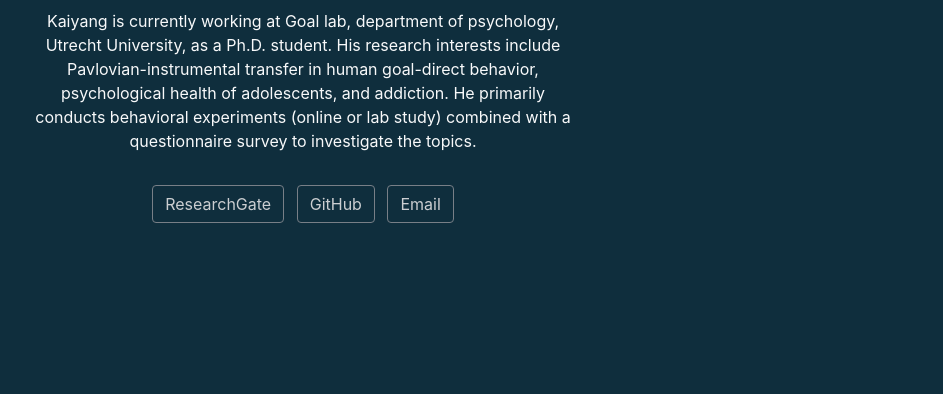
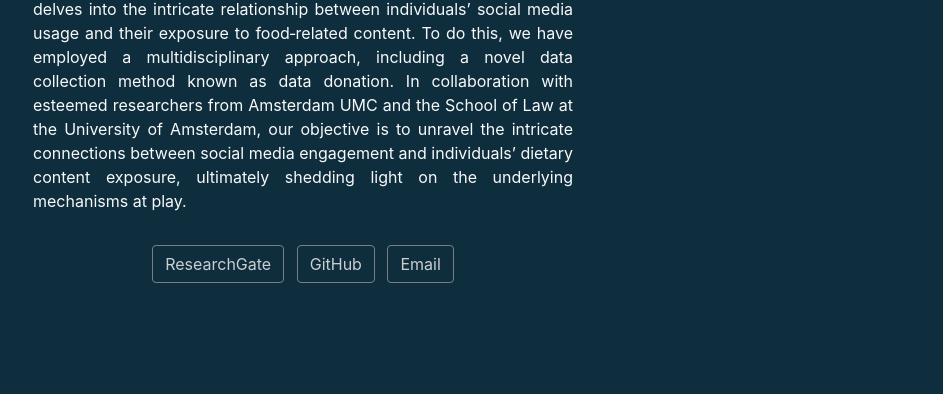
Before and after one commit to KiayangQ/KiayangQ.github.io, a plain HTML site: page index.html in a window 1280 px wide. Shown: the part 406-800 px from the top of the page, without its empty margins (337-1280 px from the left). Drawn offline with nearby package versions, Linux system fonts and the light colour scheme; a script that the page names is missing.

Commit message:
update 2023-11-29
CV, Descriptions

```diff
--- a/index.html
+++ b/index.html
@@ -658,8 +658,8 @@
           </div>
           <div class="nav-right">
           <a href="index.html">Home</a>
-          <a href="https://www.uu.nl/staff/KQin">About</a>
-          <a href="CV_1.pdf">中文</a>
+          <a href="https://www.uva.nl/profiel/q/i/k.qin/k.qin.html">About</a>
+          <a href="CV.pdf">CV</a>
           <a href="javascript:void(0);" class="nav-toggle">&#9776;</a>
           </div>
           </nav>
@@ -677,10 +677,22 @@
           </div>
           <div class="row justify-content-center align-items-center">
             <div class="col-6 mt-3 text-center d-none d-sm-block">
-              <p>Kaiyang is currently working at Goal lab, department of psychology, Utrecht University, as a Ph.D. student. His research interests include Pavlovian-instrumental transfer in human goal-direct behavior, psychological health of adolescents, and addiction. He primarily conducts behavioral experiments (online or lab study) combined with a questionnaire survey to investigate the topics.</p>
+              <p style="text-align: justify;">I am currently serving as a postdoctoral researcher in the ASCoR. Collaborating with Dr. Eline Smit and Dr. Saar
+                Mollen, my research delves into the intricate relationship between individuals’ social media usage and their exposure
+                to food‑related content. To do this, we have employed a multidisciplinary approach, including a novel data
+                collection method known as data donation. In collaboration with esteemed researchers from Amsterdam UMC and
+                the School of Law at the University of Amsterdam, our objective is to unravel the intricate connections between
+                social media engagement and individuals’ dietary content exposure, ultimately shedding light on the underlying
+                mechanisms at play.</p>
             </div>
             <div class="col-11 mt-3 text-center d-block d-sm-none">
-              <p>Kaiyang is currently working at Goal lab, department of psychology, Utrecht University, as a Ph.D. student. His research interests include Pavlovian-instrumental transfer in human goal-direct behavior, psychological health of adolescents, and addiction. He primarily conducts behavioral experiments (online or lab study) combined with a questionnaire survey to investigate the topics.</p>
+              <p style="text-align: justify;">I am currently serving as a postdoctoral researcher in the ASCoR. Collaborating with Dr. Eline Smit and Dr. Saar
+                Mollen, my research delves into the intricate relationship between individuals’ social media usage and their exposure
+                to food‑related content. To do this, we have employed a multidisciplinary approach, including a novel data
+                collection method known as data donation. In collaboration with esteemed researchers from Amsterdam UMC and
+                the School of Law at the University of Amsterdam, our objective is to unravel the intricate connections between
+                social media engagement and individuals’ dietary content exposure, ultimately shedding light on the underlying
+                mechanisms at play.</p>
             </div>
           </div>
 
```
Also changed, not shown: 1 other file.
